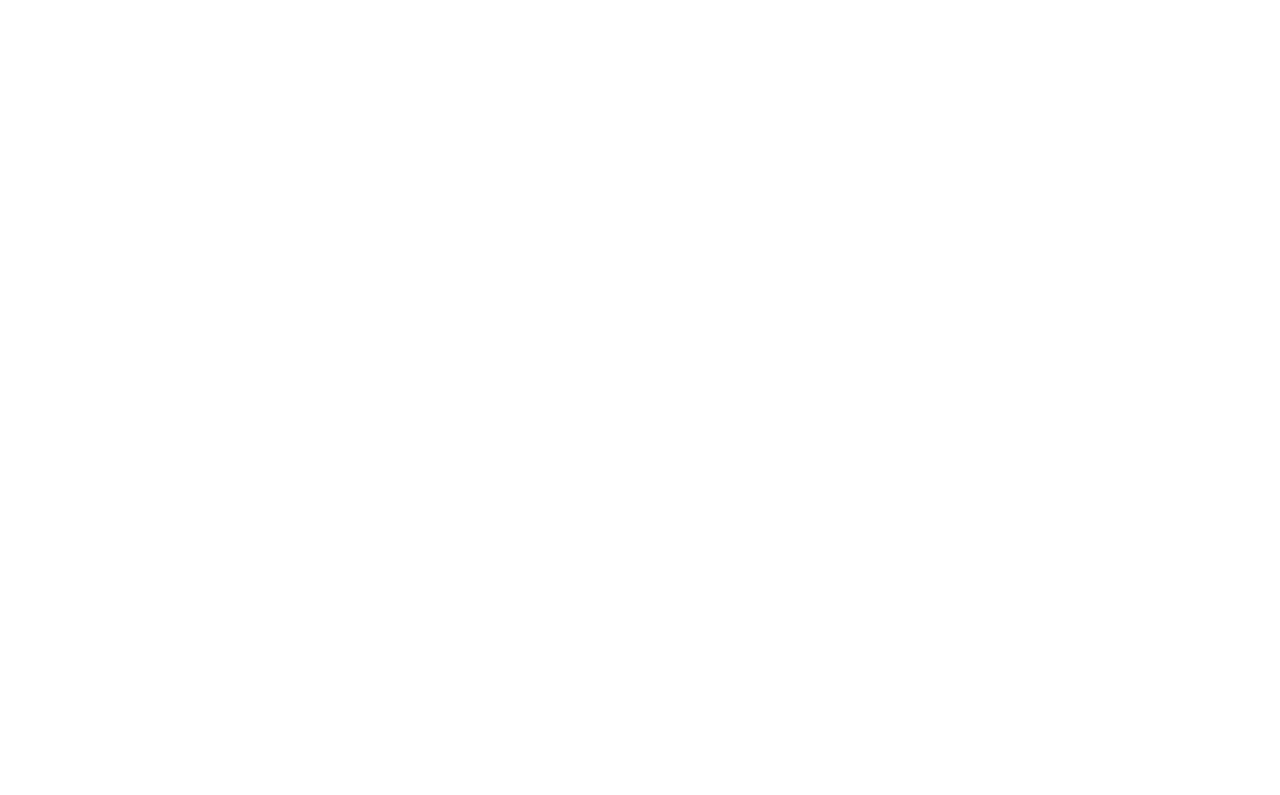
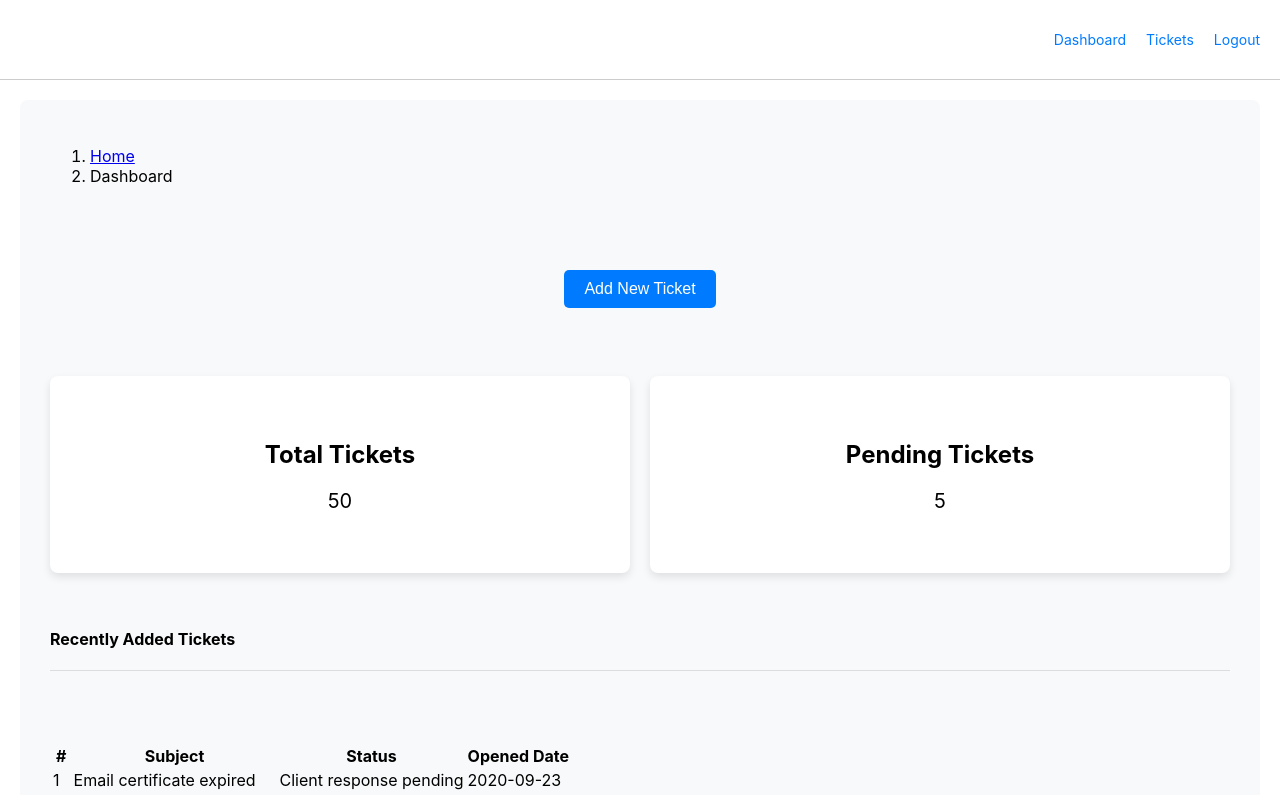
Before and after one commit to Aftermath001/Customer--Relationship-Mngt-TIcket, a React (Create React App) app in the folder front-end/: page /dashboard in a window 1280 px wide. Before the commit this address had no page. Shown: the top 795 px of the page. Built offline with nearby package versions, Linux system fonts and the light colour scheme.

Commit message:
Dashboard

```diff
--- a/front-end/package.json
+++ b/front-end/package.json
@@ -8,7 +8,9 @@
     "@testing-library/user-event": "^13.5.0",
     "prop-types": "^15.8.1",
     "react": "^18.3.1",
+    "react-bootstrap": "^2.10.2",
     "react-dom": "^18.3.1",
+    "react-router-bootstrap": "^0.26.2",
     "react-router-dom": "^6.23.1",
     "react-scripts": "5.0.1",
     "web-vitals": "^2.1.4"
--- a/front-end/src/App.css
+++ b/front-end/src/App.css
@@ -1,38 +1,23 @@
-.App {
-  text-align: center;
+.layout{
+  display: grid;
+  grid-template-rows: 80px auto 3rem;
+  grid-template-areas:
+  "header"
+  "main"
+  "footer";
 }
 
-.App-logo {
-  height: 40vmin;
-  pointer-events: none;
+header{
+  grid-area: header;
+
 }
-
-@media (prefers-reduced-motion: no-preference) {
-  .App-logo {
-    animation: App-logo-spin infinite 20s linear;
-  }
+main{
+  grid-area: main;
+  min-height: 88vh;
 }
-
-.App-header {
-  background-color: #282c34;
-  min-height: 100vh;
-  display: flex;
-  flex-direction: column;
-  align-items: center;
-  justify-content: center;
-  font-size: calc(10px + 2vmin);
+footer{
+  grid-area: footer;
+  background: black;
+  padding: 1rem;
   color: white;
 }
-
-.App-link {
-  color: #61dafb;
-}
-
-@keyframes App-logo-spin {
-  from {
-    transform: rotate(0deg);
-  }
-  to {
-    transform: rotate(360deg);
-  }
-}
--- a/front-end/src/App.js
+++ b/front-end/src/App.js
@@ -4,7 +4,7 @@
 // import AddTicket from './pages/new-ticket/AddTicket';
 // import TicketListing from './pages/ticket-listing/TicketListing';
 // import Ticket from './pages/ticket/Ticket';
-// import Dashboard from './pages/dashboard/Dashboard';
+import Dashboard from './pages/dashboard/Dashboard';
 import Entrypage from './pages/entry/EntryPage';
 
 function App() {
@@ -14,7 +14,7 @@
         <Routes>
         <Route path='/' element={<Layout/>}>
             <Route index element={<Entrypage/>}/>
-            {/* <Route path='dashboard' element={<Dashboard/>}/> */}
+            <Route path='dashboard' element={<Dashboard/>}/>
             {/* <Route path='addticket' element={<AddTicket />}/> */}
             {/* <Route path='tickets' element={<TicketListing />}/> */}
             {/* <Route path='ticket/:id' element={<Ticket />}/> */}
--- a/front-end/src/components/breadCrumbs/BreadCrumbs.js
+++ b/front-end/src/components/breadCrumbs/BreadCrumbs.js
@@ -0,0 +1,14 @@
+import React from 'react'
+import Breadcrumb from 'react-bootstrap/Breadcrumb';
+
+
+const BreadCrumbs = ({page}) => {
+  return (
+    <Breadcrumb>
+      <Breadcrumb.Item href="/dashboard">Home</Breadcrumb.Item>
+      <Breadcrumb.Item active>{page}</Breadcrumb.Item>
+    </Breadcrumb>
+  )
+}
+
+export default BreadCrumbs
--- a/front-end/src/components/ticket-table/TicketTable.js
+++ b/front-end/src/components/ticket-table/TicketTable.js
@@ -0,0 +1,41 @@
+import React from 'react'
+import {Table} from 'react-bootstrap'
+import PropTypes from 'prop-types';
+
+const TicketTable = ({tickets}) => {
+  return (
+    <Table stripped bordered hover>
+        <thead>
+            <th>#</th>
+            <th>Subject</th>
+            <th>Status</th>
+            <th>Opened Date</th>
+        </thead>
+
+        <tbody>
+        {tickets.length ? (
+          tickets.map((row) => (
+            <tr key={row.id}>
+              <td>{row.id}</td>
+              <td>{row.subject}</td>
+              <td>{row.status}</td>
+              <td>{row.addedAt}</td>
+            </tr>
+          ))
+        ) : (
+          <tr>
+            <td colSpan="4" className="text-center">
+              No ticket Available
+            </td>
+          </tr>
+        )}
+
+        </tbody>
+    </Table>
+  )
+}
+TicketTable.propTypes ={
+  tickets:PropTypes.array.isRequired,
+}
+
+export default TicketTable
--- /dev/null
+++ b/front-end/src/pages/dashboard/Dashboard.js
@@ -0,0 +1,60 @@
+import React from 'react';
+import TicketTable from '../../components/ticket-table/TicketTable';
+import tickets from '../../assets/data/dummy.json';
+import BreadCrumbs from '../../components/breadCrumbs/BreadCrumbs';
+import { Link } from 'react-router-dom';
+import './dashboard.css'; // Import the custom CSS file
+
+const Dashboard = () => {
+  return (
+    <div className="dashboard-container">
+      <div className="row">
+        <div className="col">
+          <BreadCrumbs page="Dashboard" />
+        </div>
+      </div>
+
+      <div className="row text-center mt-5 mb-2">
+        <div className="col">
+          <Link to="/addticket">
+            <button className="custom-button">Add New Ticket</button>
+          </Link>
+        </div>
+      </div>
+
+      <div className="row text-center mt-5 mb-2">
+        <div className="col">
+          <div className="card">
+            <div className="card-body">
+              <h3 className="card-title">Total Tickets</h3>
+              <p className="card-text">50</p>
+            </div>
+          </div>
+        </div>
+        <div className="col">
+          <div className="card">
+            <div className="card-body">
+              <h3 className="card-title">Pending Tickets</h3>
+              <p className="card-text">5</p>
+            </div>
+          </div>
+        </div>
+      </div>
+
+      <div className="row">
+        <div className="col">
+          <h4>Recently Added Tickets</h4>
+          <hr />
+        </div>
+      </div>
+
+      <div className="row">
+        <div className="col recent-ticket">
+          <TicketTable tickets={tickets} />
+        </div>
+      </div>
+    </div>
+  );
+};
+
+export default Dashboard;
--- /dev/null
+++ b/front-end/src/pages/dashboard/dashboard.css
@@ -0,0 +1,82 @@
+/* Dashboard.css */
+
+.dashboard-container {
+  background-color: #f8f9fa;
+  border-radius: 8px;
+  padding: 20px;
+  margin: 20px;
+}
+
+.row {
+  display: flex;
+  flex-wrap: wrap;
+  margin-bottom: 1.5rem;
+}
+
+.col {
+  flex: 1;
+  padding: 10px;
+}
+
+.text-center {
+  text-align: center;
+}
+
+.mt-5 {
+  margin-top: 3rem !important;
+}
+
+.mb-2 {
+  margin-bottom: 1rem !important;
+}
+
+.custom-button {
+  background-color: #007bff;
+  color: white;
+  border: none;
+  padding: 10px 20px;
+  font-size: 16px;
+  cursor: pointer;
+  border-radius: 5px;
+  transition: background-color 0.3s ease;
+}
+
+.custom-button:hover {
+  background-color: #0056b3;
+}
+
+.card {
+  background-color: white;
+  border: none;
+  border-radius: 8px;
+  box-shadow: 0 4px 8px rgba(0, 0, 0, 0.1);
+  padding: 20px;
+  text-align: center;
+}
+
+.card-body {
+  padding: 20px;
+}
+
+.card-title {
+  font-size: 1.5rem;
+  margin-bottom: 10px;
+}
+
+.card-text {
+  font-size: 1.25rem;
+}
+
+h4 {
+  margin-top: 20px;
+}
+
+hr {
+  border: 0;
+  height: 1px;
+  background: #ddd;
+}
+
+.recent-ticket {
+  margin-top: 20px;
+}
```
Also changed, not shown: 1 other file (tests, documents, lock files or other folders).
